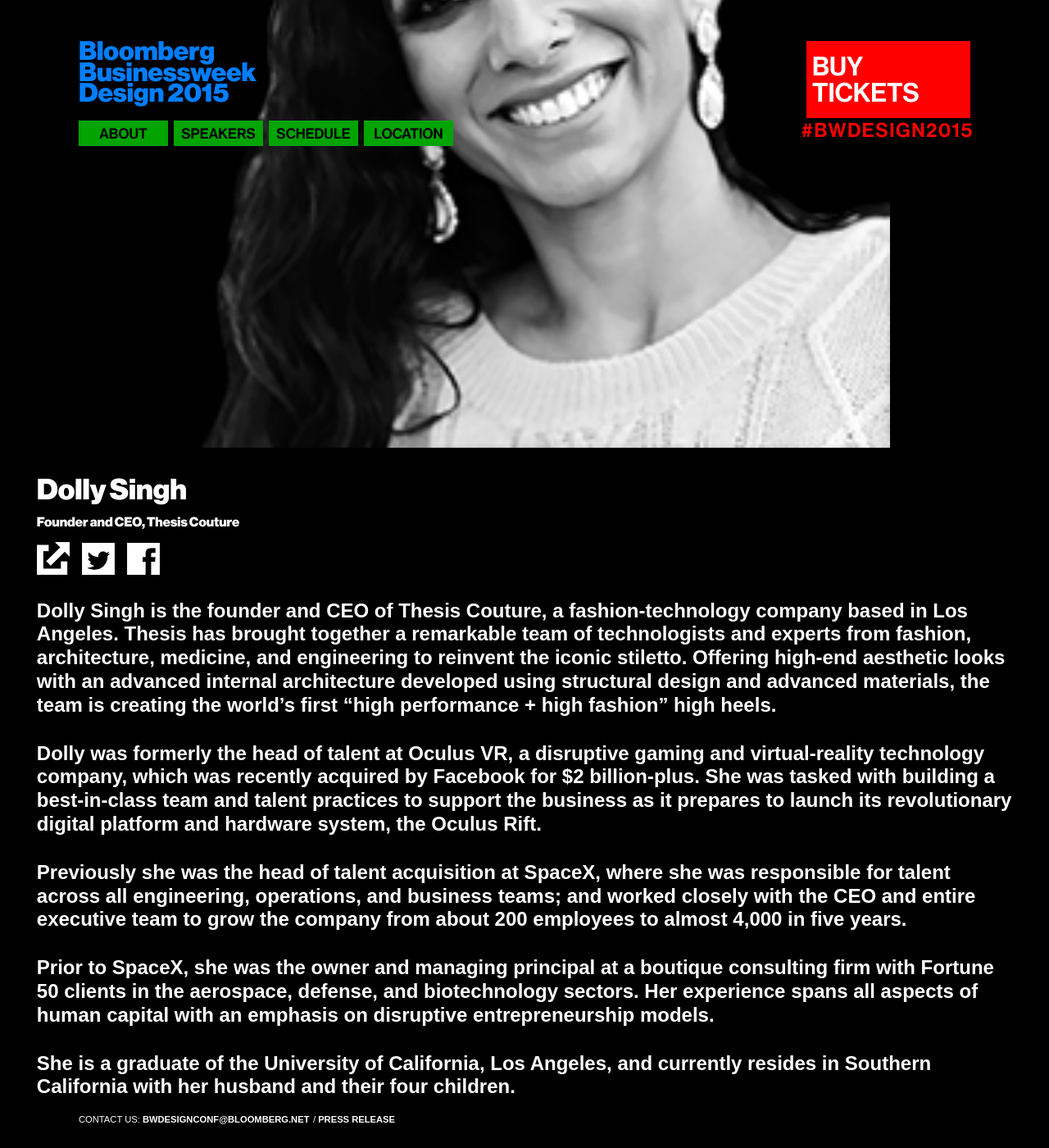
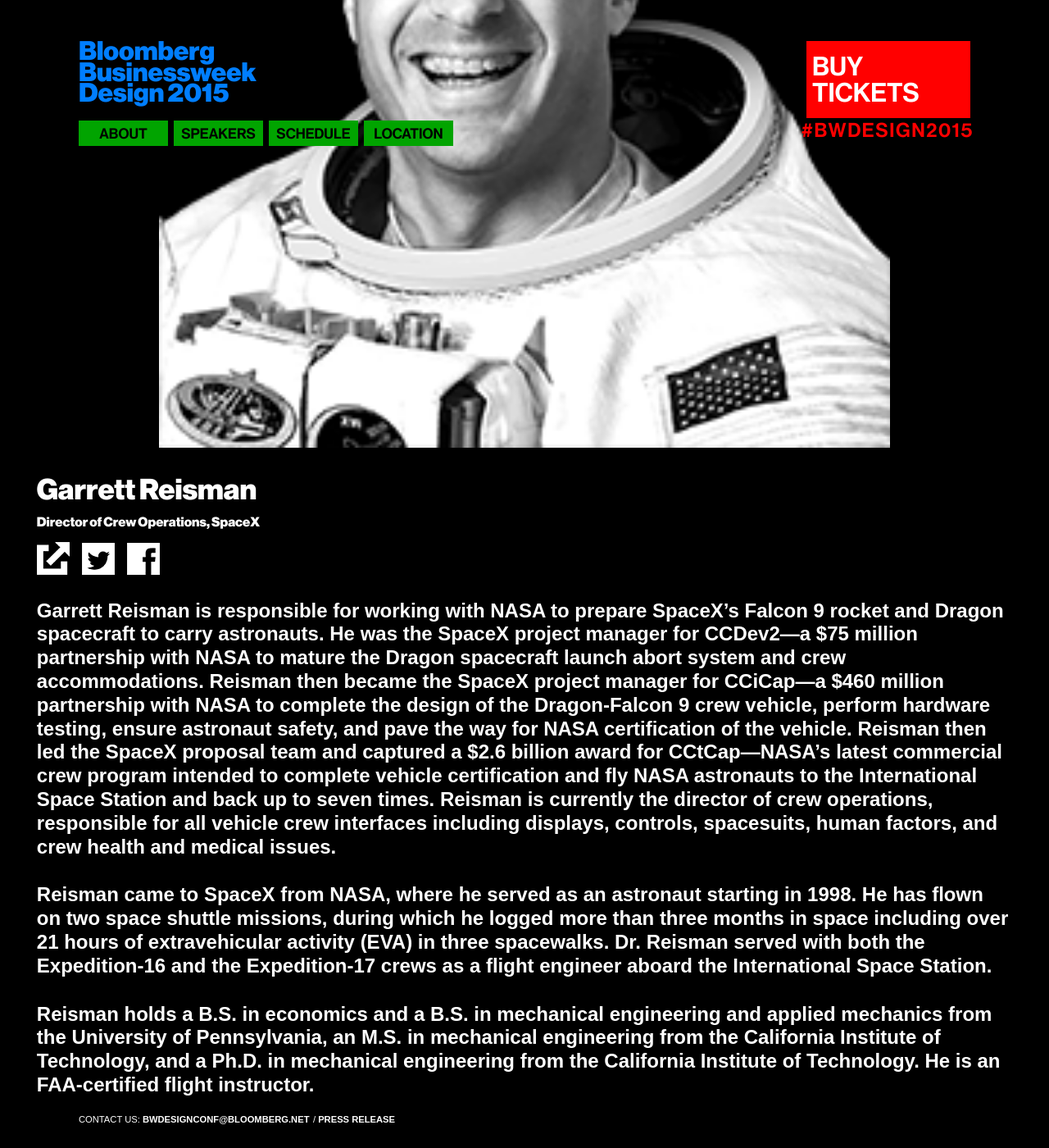
Before and after one commit to bizweekgraphics/2015-design-site, a Jekyll site: the page built from _posts/2015-04-13-speakers-reisman.markdown, in a window 1280 px wide and 1400 px high, scrolled down 347 px. Shown: the whole window at 82% size. Built offline with Jekyll 4.4.1, drawn with Linux system fonts in a browser that asks for light colours; some web fonts are replaced.

Commit message:
Fixing Reisman text

```diff
--- a/_posts/2015-04-13-speakers-reisman.markdown
+++ b/_posts/2015-04-13-speakers-reisman.markdown
@@ -2,20 +2,15 @@
 name: speakers
 type: page
 layout: speaker
-permalink: singh
-speaker: Dolly Singh
-jobtitle: Founder and CEO, Thesis Couture
-image: singh2.png
-twitter: https://twitter.com/dollysingh
-website: http://thesiscouture.com
+permalink: reisman
+speaker: Garrett Reisman
+jobtitle: Director of Crew Operations, SpaceX
+image: reisman.png
+twitter: https://twitter.com/astro_g_dogg
 session: 4
 ---
-Dolly Singh is the founder and CEO of Thesis Couture, a fashion-technology company based in Los Angeles. Thesis has brought together a remarkable team of technologists and experts from fashion, architecture, medicine, and engineering to reinvent the iconic stiletto. Offering high-end aesthetic looks with an advanced internal architecture developed using structural design and advanced materials, the team is creating the world’s first "high performance + high fashion" high heels.
+Garrett Reisman is responsible for working with NASA to prepare SpaceX’s Falcon 9 rocket and Dragon spacecraft to carry astronauts. He was the SpaceX project manager for CCDev2&mdash;a $75 million partnership with NASA to mature the Dragon spacecraft launch abort system and crew accommodations. Reisman then became the SpaceX project manager for CCiCap&mdash;a $460 million partnership with NASA to complete the design of the Dragon-Falcon 9 crew vehicle, perform hardware testing, ensure astronaut safety, and pave the way for NASA certification of the vehicle. Reisman then led the SpaceX proposal team and captured a $2.6 billion award for CCtCap&mdash;NASA’s latest commercial crew program intended to complete vehicle certification and fly NASA astronauts to the International Space Station and back up to seven times. Reisman is currently the director of crew operations, responsible for all vehicle crew interfaces including displays, controls, spacesuits, human factors, and crew health and medical issues.
 
-Dolly was formerly the head of talent at Oculus VR, a disruptive gaming and virtual-reality technology company, which was recently acquired by Facebook for $2 billion-plus. She was tasked with building a best-in-class team and talent practices to support the business as it prepares to launch its revolutionary digital platform and hardware system, the Oculus Rift.
+Reisman came to SpaceX from NASA, where he served as an astronaut starting in 1998. He has flown on two space shuttle missions, during which he logged more than three months in space including over 21 hours of extravehicular activity (EVA) in three spacewalks. Dr. Reisman served with both the Expedition-16 and the Expedition-17 crews as a flight engineer aboard the International Space Station.
 
-Previously she was the head of talent acquisition at SpaceX, where she was responsible for talent across all engineering, operations, and business teams; and worked closely with the CEO and entire executive team to grow the company from about 200 employees to almost 4,000 in five years.
-
-Prior to SpaceX, she was the owner and managing principal at a boutique consulting firm with Fortune 50 clients in the aerospace, defense, and biotechnology sectors. Her experience spans all aspects of human capital with an emphasis on disruptive entrepreneurship models.
-
-She is a graduate of the University of California, Los Angeles, and currently resides in Southern California with her husband and their four children.
+Reisman holds a B.S. in economics and a B.S. in mechanical engineering and applied mechanics from the University of Pennsylvania, an M.S. in mechanical engineering from the California Institute of Technology, and a Ph.D. in mechanical engineering from the California Institute of Technology. He is an FAA-certified flight instructor.
```
